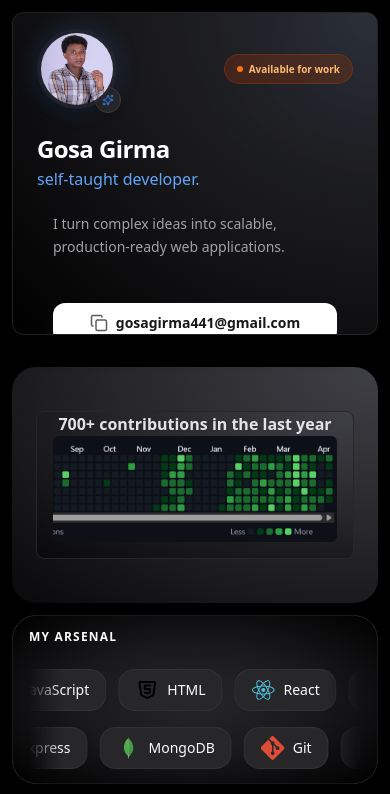
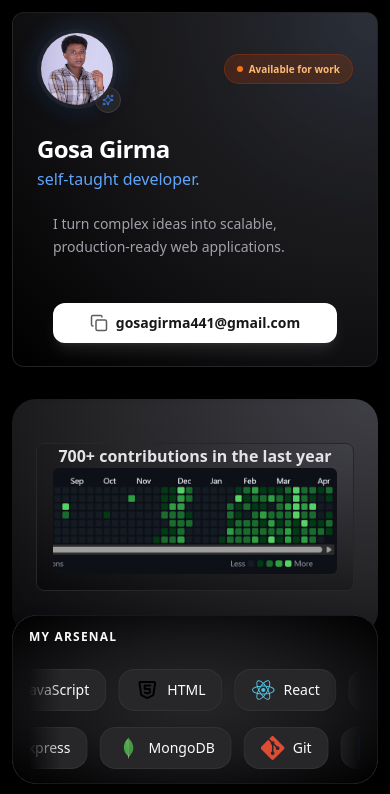
Before and after one commit to gosag/bentofolio, a React (Vite) app in the folder bentofolio/: page / in a window 390 px wide. Shown: the top 794 px of the page. Built offline with nearby package versions, Linux system fonts and the light colour scheme.

Commit message:
fix: adjust IdentityCard min-height for improved layout consistency

```diff
--- a/bentofolio/src/ProfileCard.tsx
+++ b/bentofolio/src/ProfileCard.tsx
@@ -17,7 +17,7 @@ const IdentityCard = () => {
 
   return (
     <motion.div
-      className="min-h-[50%] flex justify-center"
+      className="min-h-[60%] sm:min-h-[50%] flex justify-center"
       initial={{ opacity: 0, y: 30, scale: 0.95 }}
       animate={{ opacity: 1, y: 0, scale: 1 }}
       transition={{ delay: 0.2, duration: 0.6, type: "spring", stiffness: 100 }}
```
